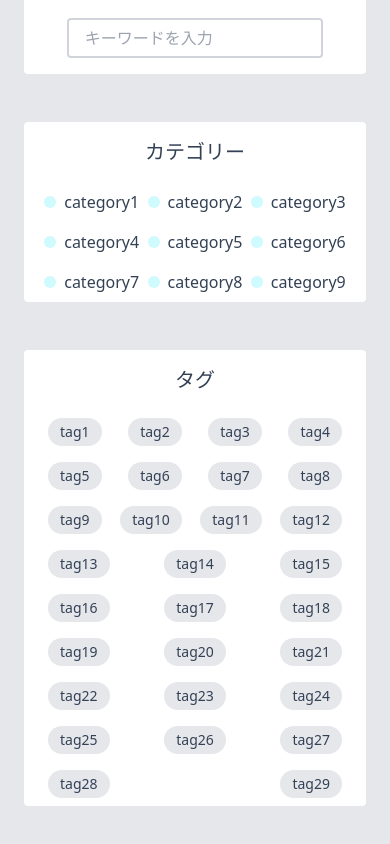
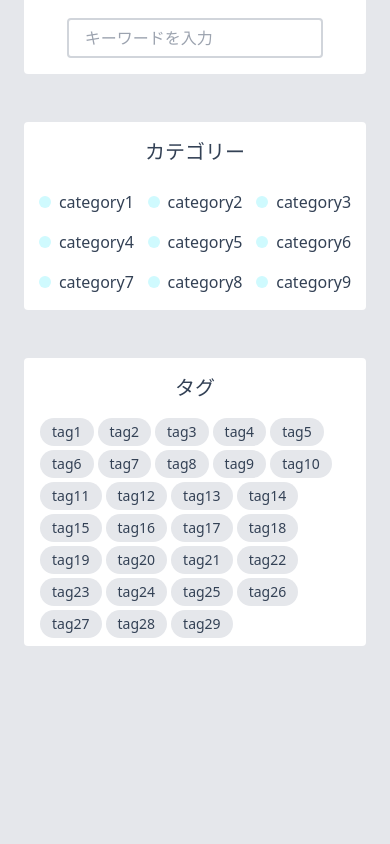
Before and after one commit to yumekiti-archive/blog-client, a React (Create React App) app: page / in a window 390 px wide. Shown: the part 2938-3782 px from the top of the page. After the commit the page ends 3632 px from the top, so only its background shows below. Built offline with nearby package versions, Linux system fonts and the light colour scheme.

Commit message:
`add` li

```diff
--- a/src/components/Categories.tsx
+++ b/src/components/Categories.tsx
@@ -10,18 +10,20 @@ const CategoriesComponent: FC<Props> = ({ categories }) => {
   return (
     <div className='bg-white rounded'>
       <h1 className='text-xl text-center py-4'>カテゴリー</h1>
-      <div className='px-4 flex flex-wrap items-center justify-center'>
+      <ul className='pb-2 px-2 flex flex-wrap items-center justify-center'>
         {categories.map((category) => (
-          <Link key={category.id} to={'/category/' + category.id} className='py-2 w-1/3 lg:w-full'>
-            <div className='cursor-pointer hover:underline flex items-center justify-center'>
-              <div className='flex items-center justify-center'>
-                <span className='w-3 h-3 bg-cyan-100 rounded-full mr-2' />
-              </div>
-              <span>{category.name}</span>
+          <li className='py-2 w-1/3 lg:w-full' key={category.id}>
+            <div className='flex items-center justify-center'>
+              <Link to={'/category/' + category.id} className='cursor-pointer hover:underline flex'>
+                <div className='flex items-center justify-center'>
+                  <span className='w-3 h-3 bg-cyan-100 rounded-full mr-2' />
+                </div>
+                <span>{category.name}</span>
+              </Link>
             </div>
-          </Link>
+          </li>
         ))}
-      </div>
+      </ul>
     </div>
   );
 };
--- a/src/components/Report.tsx
+++ b/src/components/Report.tsx
@@ -22,17 +22,17 @@ const ReportComponent: FC<Props> = ({ report }) => {
           </div>
           {/* markdown */}
           <div className='p-4 min-h-screen'>{report.body}</div>
-          <div className='flex justify-start items-center flex-wrap bg-white'>
+          <ul className='p-2 flex justify-start items-center flex-wrap bg-white gap-1'>
             {report.tags.map((tag) => (
-              <div className='p-2' key={tag.id}>
-                <Link to={'/tag/' + tag.id}>
+              <li>
+                <Link to={'/tag/' + tag.id} key={tag.id}>
                   <p className='text-sm bg-gray-200 rounded-full px-3 py-1 cursor-pointer hover:underline'>
                     {tag.name}
                   </p>
                 </Link>
-              </div>
+              </li>
             ))}
-          </div>
+          </ul>
         </div>
       </div>
     </div>
--- a/src/components/Tags.tsx
+++ b/src/components/Tags.tsx
@@ -12,16 +12,18 @@ const Tags: FC<Props> = ({ tags }) => {
   return (
     <div className='bg-white rounded'>
       <h1 className='text-xl text-center py-4'>タグ</h1>
-      <div className='px-4 flex flex-wrap items-center justify-between'>
+      <div className='pb-2 px-4 flex flex-wrap items-center justify-between'>
+        <ul className='flex flex-wrap gap-1'>
           {tags.map((tag) => (
-          <div className='p-2' key={tag.id}>
+            <li key={tag.id}>
               <Link to={'/tag/' + tag.id}>
                 <p className='bg-gray-200 inline-block rounded-full px-3 py-1 text-sm hover:underline cursor-pointer'>
                   {tag.name}
                 </p>
               </Link>
-          </div>
+            </li>
           ))}
+        </ul>
       </div>
     </div>
   );
```
Lines whose indentation alone changed are shown as unchanged.
